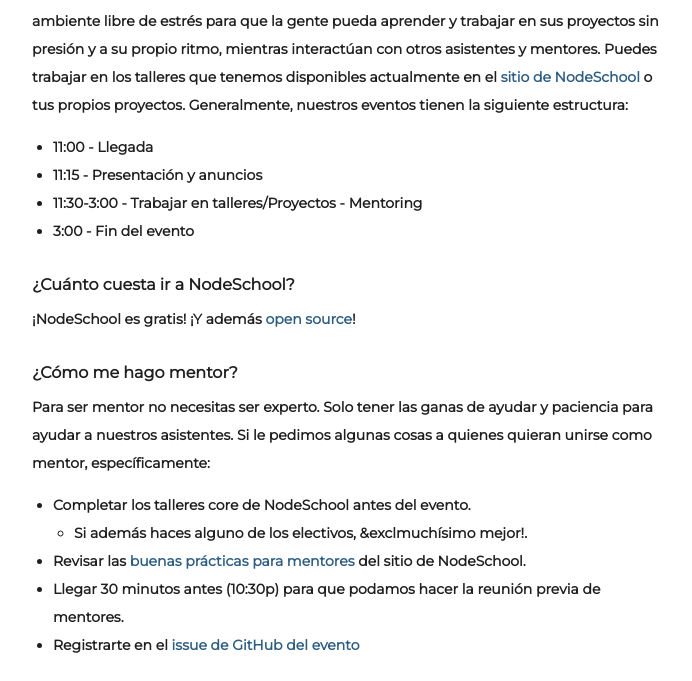
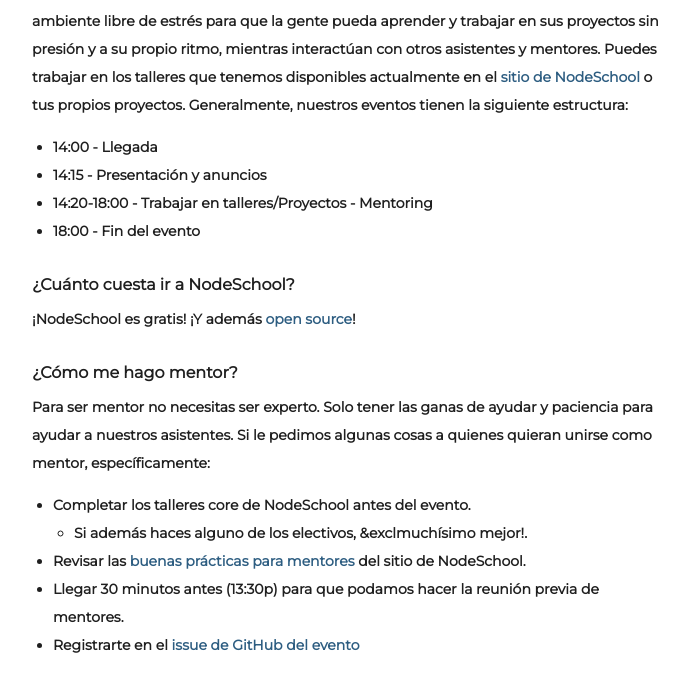
Before and after one commit to nodeschool/santiago, a website: page docs-src/index.mustache in a window 1280 px wide. Shown: the part 1081-1762 px from the top of the page, without its empty margins (383-1075 px from the left). Drawn offline with nearby package versions, Linux system fonts and the light colour scheme; files that its build step writes are made by us from their sources; files whose address does not match are found by name.

Commit message:
UPDATE date and program (#23)
 Changes to be committed:
	modified:   docs-src/index.mustache
	modified:   docs/index.html
	modified:   package-lock.json

```diff
--- a/docs-src/index.mustache
+++ b/docs-src/index.mustache
@@ -100,10 +100,10 @@
               mientras interactúan con otros asistentes y mentores. Puedes trabajar en los talleres que tenemos disponibles actualmente en el <a href="https://nodeschool.io/#workshoppers">sitio de NodeSchool</a> o tus propios proyectos.
               Generalmente, nuestros eventos tienen la siguiente estructura:
               <ul class="schedule">
-                <li class="schedule__item"><strong>11:00</strong> - Llegada</li>
-                <li class="schedule__item"><strong>11:15</strong> - Presentación y anuncios</li>
-                <li class="schedule__item"><strong>11:30-3:00</strong> - Trabajar en talleres/Proyectos - Mentoring</li>
-                <li class="schedule__item"><strong>3:00</strong> - Fin del evento</li>
+                <li class="schedule__item"><strong>14:00</strong> - Llegada</li>
+                <li class="schedule__item"><strong>14:15</strong> - Presentación y anuncios</li>
+                <li class="schedule__item"><strong>14:20-18:00</strong> - Trabajar en talleres/Proyectos - Mentoring</li>
+                <li class="schedule__item"><strong>18:00</strong> - Fin del evento</li>
               </ul>
             </dd>
 
@@ -124,7 +124,7 @@
                 <li>Completar los <a href="http://nodeschool.io/#workshopper-list"></a>talleres core de NodeSchool</a> antes del evento.</li>
                 <ul><li>Si además haces alguno de los electivos, &exclmuchísimo mejor!.</li></ul>
                 <li>Revisar las <a href="https://github.com/nodeschool/organizers/wiki/Event-Mentor-Best-Practices">buenas prácticas para mentores</a> del sitio de NodeSchool.</li>
-                <li>Llegar 30 minutos antes (10:30p) para que podamos hacer la reunión previa de mentores.</li>
+                <li>Llegar 30 minutos antes (13:30p) para que podamos hacer la reunión previa de mentores.</li>
                 <li>Registrarte en el <a href="{{nextEvent.mentorsUrl}}">issue de GitHub del evento</a></li>
               </ul>
             </dd>
```
Also changed, not shown: docs/index.html, 1 other file.
